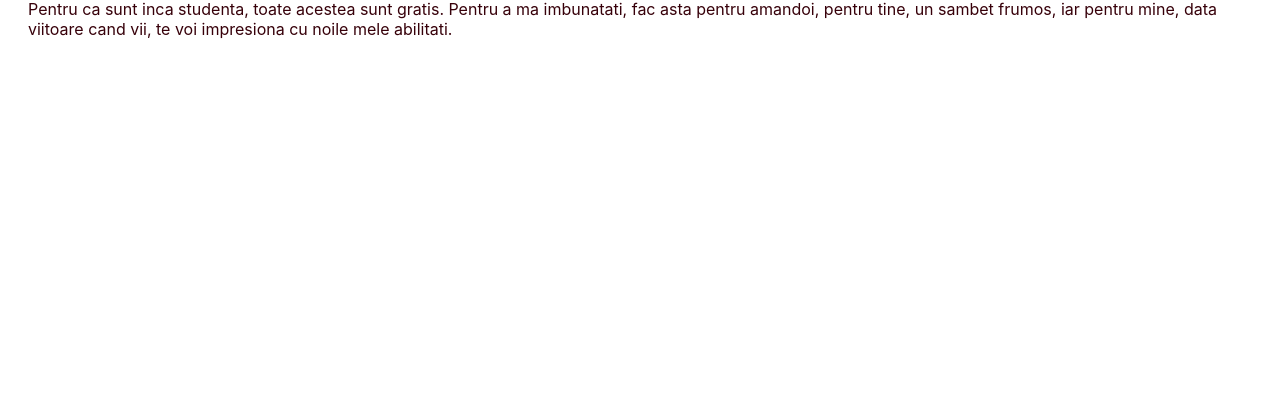
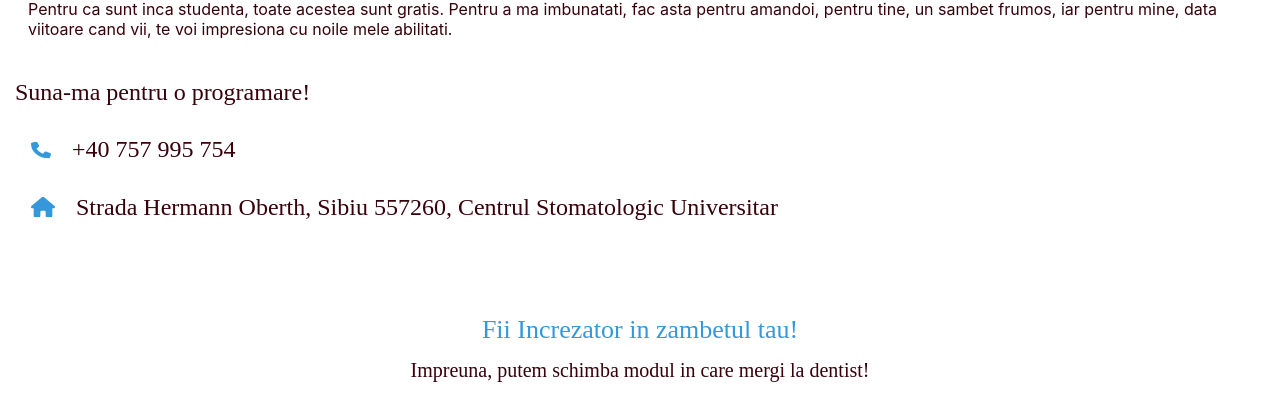
Before and after one commit to standreinmcp/BeaSinnWeb, a React (Create React App) app: page / in a window 1280 px wide. Shown: the part 1502-1915 px from the top of the page. Before the commit the page ends 1541 px from the top, so only its background shows below. Built offline with nearby package versions, Linux system fonts and the light colour scheme.

Commit message:
ContactDetails: Added ContactDetails screen

```diff
--- a/src/App.tsx
+++ b/src/App.tsx
@@ -2,7 +2,7 @@ import React from 'react';
 import logo from './logo.svg';
 import './App.css';
 import { Header } from './components';
-import { HomePage, MyStory, MyServices } from './screens';
+import { HomePage, MyStory, MyServices, ContactDetails } from './screens';
 
 function App() {
   return (
@@ -14,6 +14,7 @@ function App() {
       </div>
       <MyStory />
       <MyServices />
+      <ContactDetails />
     </div>
   );
 }
--- a/src/assets/strings.js
+++ b/src/assets/strings.js
@@ -28,6 +28,12 @@ const myServicesServiceOneText = 'Igienizare & Detartraj';
 const myServicesServiceTwoText = 'Plombe';
 const myServicesDetails = `Pentru ca sunt inca studenta, toate acestea sunt gratis.
 Pentru a ma imbunatati, fac asta pentru amandoi, pentru tine, un sambet frumos, iar pentru mine, data viitoare cand vii, te voi impresiona cu noile mele abilitati.`;
+const contactDetailsTitle = 'Suna-ma pentru o programare!';
+const contactDetailsPhoneText = '+40 757 995 754';
+const contactDetailsAddressText = 'Strada Hermann Oberth, Sibiu 557260, Centrul Stomatologic Universitar';
+const contactDetailsBeConfident = 'Fii Increzator in zambetul tau!';
+const contactDetailsSubtitle = `Impreuna, putem schimba
+modul in care mergi la dentist!`;
 
 
 export {
@@ -44,5 +50,10 @@ export {
     myServicesServiceOneText,
     myServicesServiceTwoText,
     myServicesDetails,
+    contactDetailsTitle,
+    contactDetailsPhoneText,
+    contactDetailsAddressText,
+    contactDetailsBeConfident,
+    contactDetailsSubtitle,
     title
 };
--- a/src/assets/svgImages/index.ts
+++ b/src/assets/svgImages/index.ts
@@ -3,11 +3,15 @@ import burgerMenu from './burgerMenu.svg';
 import myStoryImage from './myStoryImage.svg';
 import myServiceServiceOneImage from './myServiceServiceOne.svg';
 import myServiceServiceTwoImage from './myServiceServiceTwo.svg';
+import contactDetailsPhone from './contactDetailsPhone.svg';
+import contactDetailsAddress from './contactDetailsAddress.svg';
 
 export {
     burgerMenu,
     myStoryImage,
     myServiceServiceOneImage,
     myServiceServiceTwoImage,
+    contactDetailsPhone,
+    contactDetailsAddress,
     logo,
 }
--- /dev/null
+++ b/src/components/contact/Contact.css
@@ -0,0 +1,19 @@
+.contactContainer {
+    display: flex;
+    flex-direction: row;
+    margin-left: 31px;
+    justify-content: flex-start;
+    align-items: center;
+    margin-bottom: 30px;
+}
+
+.contactIcon {
+    color: #3498DB;
+}
+
+.contactLabel {
+    margin-left: 21px;
+    color: #37000A;
+    font-size: 24px;
+    font-family: 'Raleway';
+}
--- /dev/null
+++ b/src/components/contact/Contact.tsx
@@ -0,0 +1,22 @@
+import './Contact.css';
+
+interface Props {
+    icon: any;
+    label: string;
+    key: number,
+    iconStyle: {
+        width: number,
+        height: number
+    }
+}
+
+const Contact = ({key, icon, label, iconStyle}: Props) => {
+    return (
+        <div className='contactContainer' key={key}>
+            <img className='contactIcon' src={icon} alt={label} style={{...iconStyle}}/>
+            <span className='contactLabel'>{label}</span>
+        </div>
+    )
+}
+
+export default Contact;
--- a/src/components/index.ts
+++ b/src/components/index.ts
@@ -1,7 +1,9 @@
 import Header from './header/Header';
 import Service from './service/Service';
+import Contact from './contact/Contact';
 
 export {
     Header,
-    Service
+    Service,
+    Contact
 }
--- /dev/null
+++ b/src/screens/contactDetails/ContactDetails.css
@@ -0,0 +1,37 @@
+.contactDetailsContainer {
+    margin-top: 40px;
+    display: flex;
+    flex-direction: column;
+}
+
+.contactDetailsTitle {
+    font-size: 24px;
+    font-family: 'Raleway';
+    margin-left: 15px;
+    color: #37000A;
+}
+
+.contactDetailsContactContainer {
+    margin-top: 30px;
+}
+
+.contactDetailsBeConfident {
+    color: #3498DB;
+    font-family: 'Raleway';
+    font-size: 26px;
+    margin-left: 21px;
+    margin-right: 21px;
+    margin-top: 64px;
+    text-align: center;
+}
+
+.contactDetailsSubtitle {
+    font-family: 'Raleway';
+    font-size: 20px;
+    color: #37000A;
+    margin-top: 14px;
+    margin-bottom: 34px;
+    margin-left: 56px;
+    margin-right: 56px;
+    text-align: center;
+}
--- /dev/null
+++ b/src/screens/contactDetails/ContactDetails.tsx
@@ -0,0 +1,42 @@
+import './ContactDetails.css';
+import {
+    contactDetailsTitle,
+    contactDetailsPhoneText,
+    contactDetailsAddressText,
+    contactDetailsBeConfident,
+    contactDetailsSubtitle
+} from '../../assets/strings';
+import { contactDetailsAddress, contactDetailsPhone } from '../../assets/svgImages';
+import { Contact } from '../../components';
+
+const contactDetails = [
+    {
+        icon: contactDetailsPhone,
+        label: contactDetailsPhoneText
+    },
+    {
+        icon: contactDetailsAddress,
+        label: contactDetailsAddressText
+    }
+]
+
+const ContactDetails = () => {
+    return (
+        <div className='contactDetailsContainer'>
+            <span className='contactDetailsTitle'>{contactDetailsTitle}</span>
+            <div className='contactDetailsContactContainer'>
+                {contactDetails.map((item, key) => <Contact key={key} iconStyle={
+                    item === contactDetails[0] ? {
+                        height: 24, width: 20
+                    } : {
+                        height: 28, width: 24
+                    }
+                } {...item} />)}
+            </div>
+            <span className='contactDetailsBeConfident'>{contactDetailsBeConfident}</span>
+            <span className='contactDetailsSubtitle'>{contactDetailsSubtitle}</span>
+        </div>
+    )
+}
+
+export default ContactDetails;
--- a/src/screens/index.ts
+++ b/src/screens/index.ts
@@ -1,5 +1,6 @@
 import HomePage from './homePage/HomePage';
 import MyStory from './myStory/MyStory';
 import MyServices from './myServices/MyServices';
+import ContactDetails from './contactDetails/ContactDetails';
 
-export { HomePage, MyStory, MyServices };
+export { HomePage, MyStory, MyServices, ContactDetails };
```
Also changed, not shown: src/assets/svgImages/contactDetailsAddress.svg (added), src/assets/svgImages/contactDetailsPhone.svg (added).
